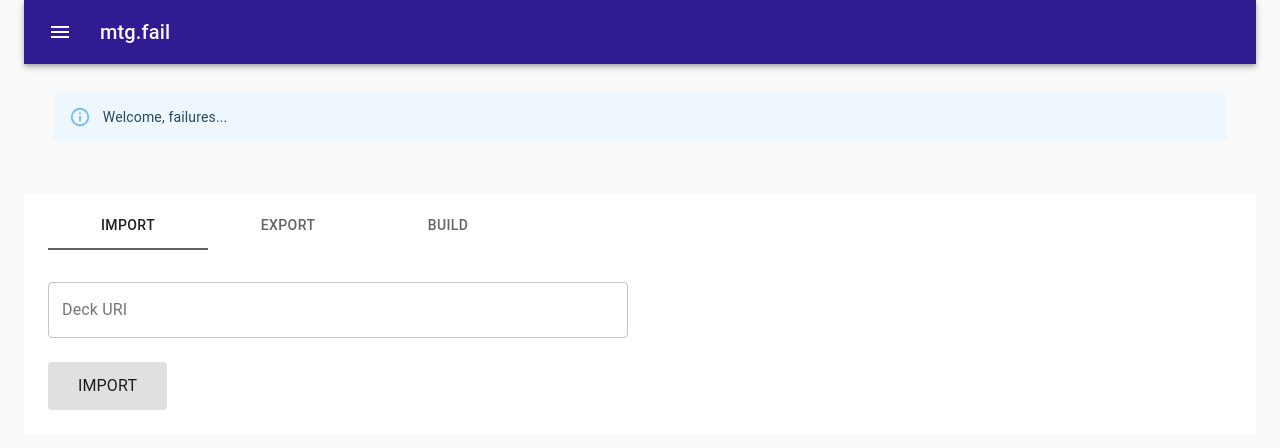
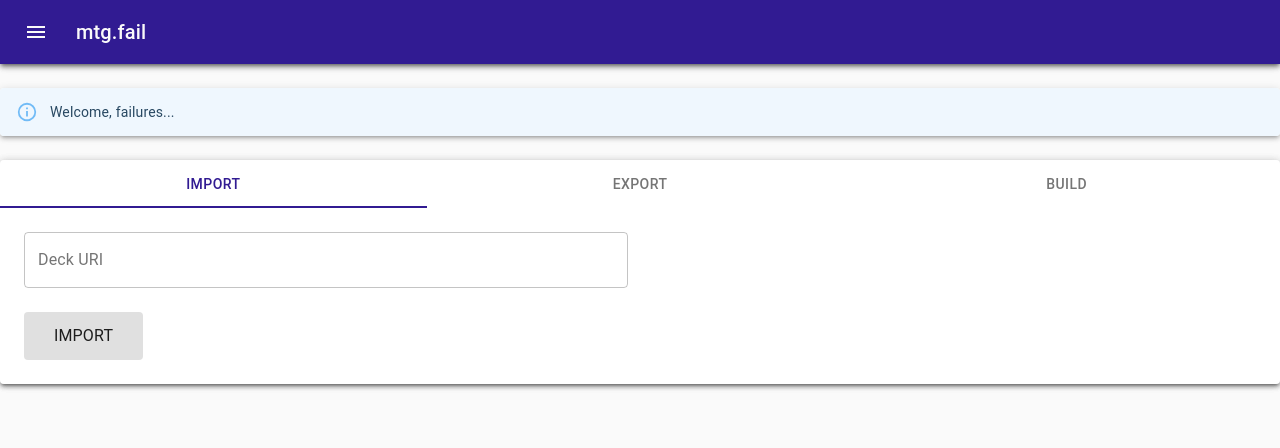
Before and after one commit to guygrigsby/mtgfail-frontend, a React app: page / in a window 1280 px wide. Shown: the top 448 px of the page. Built offline with nearby package versions, Linux system fonts and the light colour scheme.

Commit message:
prettier

```diff
--- a/src/App.js
+++ b/src/App.js
@@ -3,7 +3,7 @@
 import React, { Component, useState } from "react";
 import ReactDOM from "react-dom";
 import { hot } from "react-hot-loader";
-import { instanceOf } from "prop-types";
+import { withStyles } from "@material-ui/core/styles";
 import Forms from "./Forms";
 import Alert from "@material-ui/lab/Alert";
 import TestData from "./Data.js";
@@ -20,6 +20,7 @@ import SimpleTabs from "./Tabs.js";
 import TestDeck from "./TestData.json";
 import EnhancedTable from "./EnhancedTable.js";
 import SimpleStorage from "react-simple-storage";
+import theme from "./AppTheme.js";
 
 const download = require("./Download.js");
 
@@ -27,6 +28,19 @@ export const Upstream =
   process.env.NODE_ENV === "development"
     ? "http://localhost:8080"
     : "https://api.mtg.fail";
+
+const useStyles = withStyles(theme => ({
+  root: {
+    flexGrow: 1
+  },
+  paper: {
+    padding: theme.spacing(3),
+    overflowY: "visible",
+    textAlign: "center",
+    color: theme.palette.text.secondary,
+    elevation: 3
+  }
+}));
 
 class App extends Component {
   constructor(props) {
@@ -209,38 +223,41 @@ class App extends Component {
       },
       { key: "tab2", Name: "Build", Content: null, Enabled: () => true }
     ];
+
+    const classes = useStyles(theme);
     return (
-      <>
-        <div className="root">
-          <Container className="sheet" maxWidth="lg">
-            <MenuAppBar />
+      <div className={classes.root}>
         <Grid
           container
           spacing={3}
-              container
-              direction="row"
-              justify="space-between"
-              alignItems="flex-end"
+          direction="column"
+          justify="center"
+          alignItems="stretch"
         >
-              <Grid item lg={12}>
+          <Grid item xs={12}>
+            <Paper elevation={3}>
+              <MenuAppBar />
+            </Paper>
+          </Grid>
+          <Grid item xs={12}>
             {this.state.error !== null ? (
               <Hero severity="warning">{`Error: ${this.state.error.toString()}`}</Hero>
             ) : (
               <Hero severity="info">Welcome, failures...</Hero>
             )}
           </Grid>
-              <Grid item lg={12}>
+          <Grid item xs={12}>
+            <Paper elevation={3}>
               <SimpleTabs tabs={tabs} />
-              </Grid>
-            </Grid>
-            <Grid item lg={12}>
+            </Paper>
+            <Paper elevation={3}>
               {this.deckLoaded() && (
                 <EnhancedTable clear={this.deleteAll} rows={this.state.deck} />
               )}
+            </Paper>
           </Grid>
-          </Container>
+        </Grid>
       </div>
-      </>
     );
   }
 }
--- a/src/EnhancedTable.js
+++ b/src/EnhancedTable.js
@@ -47,7 +47,7 @@ function stableSort(array, comparator) {
 }
 const headCells = [
   { id: "Name", numeric: false, disablePadding: true, label: "Name" },
-  //{ id: "Image", numeric: false, disablePadding: true, label: "Type" },
+  //{ id: "Image", numeric: false, disablePadding: true, label: "Image" },
   { id: "Cost", numeric: false, disablePadding: false, label: "Cost" },
   { id: "Cmc", numeric: true, disablePadding: false, label: "CMC" },
   { id: "Rarity", numeric: false, disablePadding: false, label: "Rarity" },
@@ -69,7 +69,7 @@ function EnhancedTableHead(props) {
   };
 
   return (
-    <TableHead className="deckTable">
+    <TableHead>
       <TableRow>
         <TableCell padding="checkbox">
           <Checkbox
@@ -118,14 +118,11 @@ const EnhancedTableToolbar = props => {
   const { numSelected, clear } = props;
 
   return (
+    <Paper>
       <Toolbar>
-      {numSelected > 0 ? (
+        {numSelected > 0 && (
           <Typography color="inherit" variant="subtitle1" component="div">
             {numSelected} selected
-        </Typography>
-      ) : (
-        <Typography variant="h6" id="tableTitle" component="div">
-          Deck
           </Typography>
         )}
 
@@ -135,6 +132,7 @@ const EnhancedTableToolbar = props => {
           </IconButton>
         </Tooltip>
       </Toolbar>
+    </Paper>
   );
 };
 
@@ -144,7 +142,10 @@ EnhancedTableToolbar.propTypes = {
 
 const useStyles = makeStyles(theme => ({
   root: {
-    width: "100%"
+    width: "100%",
+    "& > * + *": {
+      marginTop: theme.spacing(2)
+    }
   },
   paper: {
     width: "100%",
@@ -163,6 +164,9 @@ const useStyles = makeStyles(theme => ({
     position: "absolute",
     top: 20,
     width: 1
+  },
+  container: {
+    maxHeight: 440
   }
 }));
 
@@ -226,12 +230,13 @@ export default function EnhancedTable({ rows, clear, ...o }) {
     <div className={classes.root}>
       <Paper className={classes.paper}>
         <EnhancedTableToolbar clear={clear} numSelected={selected.length} />
-        <TableContainer>
+        <TableContainer component={classes.container}>
           <Table
+            stickyHeader
             className={classes.table}
             aria-labelledby="tableTitle"
             size="small"
-            aria-label="enhanced table"
+            aria-label="deck table"
           >
             <EnhancedTableHead
               classes={classes}
--- a/src/Hero.js
+++ b/src/Hero.js
@@ -1,5 +1,6 @@
 import React from "react";
 import { makeStyles } from "@material-ui/core/styles";
+import Paper from "@material-ui/core/Paper";
 import Alert from "@material-ui/lab/Alert";
 import Typography from "@material-ui/core/Typography";
 import theme from "./AppTheme.js";
@@ -16,20 +17,17 @@ const useStyles = makeStyles(theme => ({
 const Hero = props => {
   const classes = useStyles(theme);
   return (
-    <Typography className={classes.root}>
     <header
       style={{
         flex: 1,
         overflowY: "visible",
-          padding: "1.8rem",
         textAlign: "center"
       }}
     >
-        <div className={classes.root}>
+      <Paper elevation={3}>
         <Alert severity={props.severity}>{props.children}</Alert>
-        </div>
+      </Paper>
     </header>
-    </Typography>
   );
 };
 
--- a/src/Tabs.js
+++ b/src/Tabs.js
@@ -4,6 +4,7 @@ import { makeStyles } from "@material-ui/core/styles";
 import AppBar from "@material-ui/core/AppBar";
 import Tabs from "@material-ui/core/Tabs";
 import Tab from "@material-ui/core/Tab";
+import Paper from "@material-ui/core/Paper";
 import Toolbar from "@material-ui/core/Toolbar";
 import Typography from "@material-ui/core/Typography";
 import Box from "@material-ui/core/Box";
@@ -32,7 +33,8 @@ TabPanel.propTypes = {
 const useStyles = makeStyles(theme => ({
   root: {
     flexGrow: 1,
-    backgroundColor: theme.palette.background.paper
+    backgroundcolor: theme.palette.background.paper,
+    minHeight: "200px"
   }
 }));
 
@@ -45,14 +47,22 @@ export default function SimpleTabs({ tabs, ...others }) {
   };
 
   return (
-    <div className={classes.root}>
-      <Toolbar>
-        <Tabs value={value} onChange={handleChange} aria-label="tabs">
+    <Paper elevation={3} className={classes.root}>
+      <Box backgroundcolor="primary">
+        <Tabs
+          value={value}
+          onChange={handleChange}
+          aria-label="tabs"
+          variant="fullWidth"
+          indicatorColor="primary"
+          textColor="primary"
+          centered
+        >
           {tabs.map((tab, idx) => {
             return <Tab key={idx} label={tab.Name} />;
           })}
         </Tabs>
-      </Toolbar>
+      </Box>
       {tabs.map((tab, idx) => {
         return (
           <TabPanel key={idx} value={value} index={idx}>
@@ -60,6 +70,6 @@ export default function SimpleTabs({ tabs, ...others }) {
           </TabPanel>
         );
       })}
-    </div>
+    </Paper>
   );
 }
```
Lines whose indentation alone changed are shown as unchanged.
